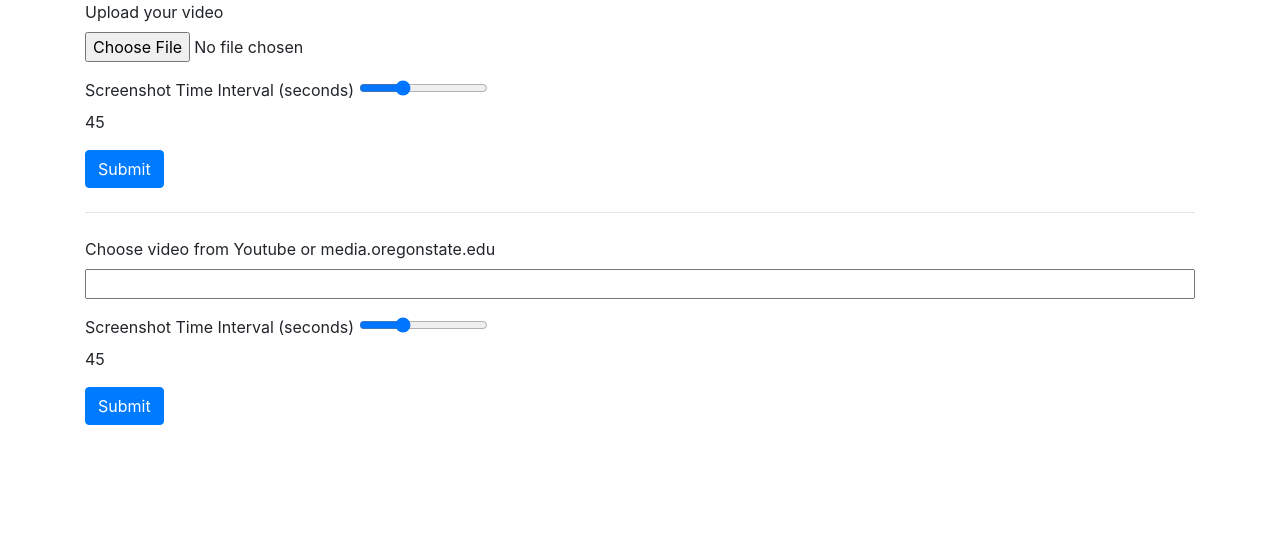
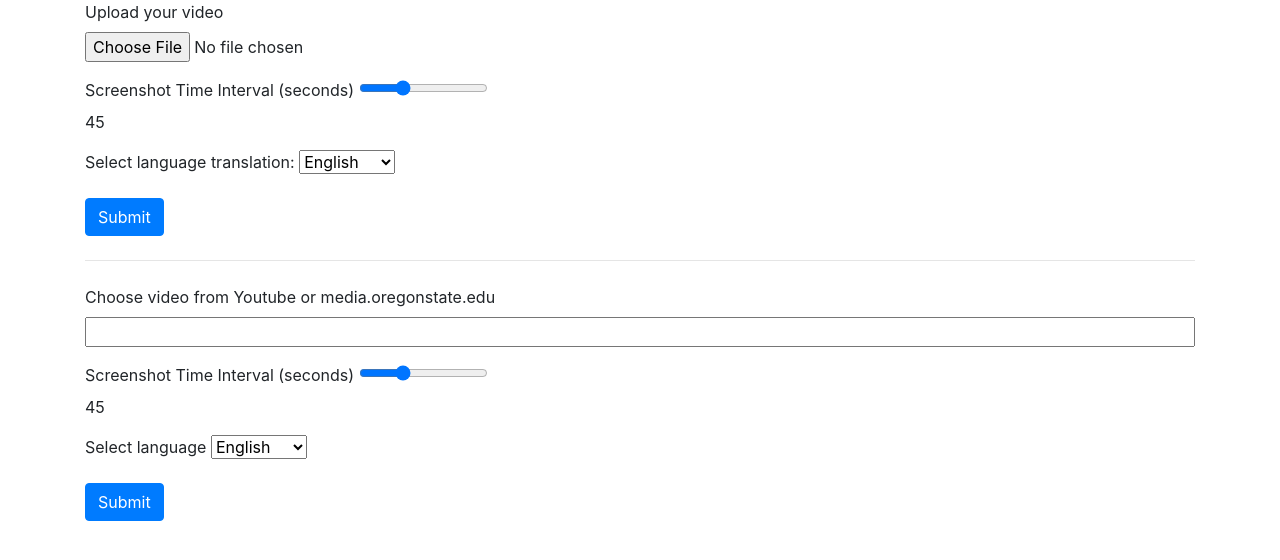
Before and after one commit to kenkoolio/team_tbd, a Flask app: page /upload in a window 1280 px wide. Shown: the part 56-616 px from the top of the page. Run offline with Flask 2, Linux system fonts and the light colour scheme; some libraries are stand-ins or nearby versions.

Commit message:
Form inputs for translations w/ some flask edits to process the input

```diff
--- a/run.py
+++ b/run.py
@@ -49,6 +49,7 @@ def upload():
             file.save(os.path.join(app.config['UPLOAD_FOLDER'], filename))
             session['filename'] = filename
             session['time_interval']=int(request.form['time_interval'])
+            session['translation']=request.form['translation']
             return redirect(url_for('process_file'))
     else:
         script = ["uploadscript.js"]
@@ -65,7 +66,7 @@ def upload_from_url():
 
             session['filename'] = download_video(video_url, app.config['UPLOAD_FOLDER'], 'en')
             session['time_interval'] = int(request.form["time_interval"])
-
+            session['translation']=request.form['translation']
             return redirect(url_for('process_file'))
         else:
             flash('Incorrect Video URL')
@@ -87,8 +88,9 @@ def process_file():
 #    session['pdf_path'] = pdf_path
 #    return redirect(url_for('result'))
 #    print(image_text)
+    translation=session['translation']
     global p
-    p = Process(target=detachedProcessFile, args=(filename, folderName, time_interval, filepath))
+    p = Process(target=detachedProcessFile, args=(filename, folderName, time_interval, filepath, True, translation))
     p.start()
     script = ['processscript.js']
 #    return render_template("editTranscription.html", image_text=image_text)
@@ -178,8 +180,8 @@ def send():
 
 
 #This is run separately and saves the image_text dictionary in a file
-def detachedProcessFile(filename, folderName, time_interval, filepath):
-    segments = spliceAndProcess(filename, app.config['UPLOAD_FOLDER'], time_interval, folderName)
+def detachedProcessFile(filename, folderName, time_interval, filepath, translate, language):
+    segments = spliceAndProcess(filename, app.config['UPLOAD_FOLDER'], time_interval, folderName, translate, language)
     image_text = create_imagetext_dictionary(segments)
     with open(filepath, 'w') as f:
         json.dump(image_text, f)
--- a/templates/upload.html
+++ b/templates/upload.html
@@ -14,6 +14,19 @@
   <input type="range" id="time_interval" name="time_interval"
          min="10" max="120" value="45" step="5" onchange="updateTextInput(this.value, 'slider_label');">
   <p id="slider_label">45</p>
+  <label for="translation">Select language translation:</label>
+  <select id="translation" name="translation">
+    <option value="ar">Arabic</option>
+    <option value="zh-CN">Chinese</option>
+    <option value="en" selected="selected">English</option>
+    <option value="fr">French</option>
+    <option value="de">German</option>
+    <option value="hi">Hindi</option>
+    <option value="ja">Japanese</option>
+    <option value="es">Spanish</option>
+    <option value="ru">Russian</option>
+    <option value="sw">Swahili</option>
+  </select>
 </div>
   <button id="upload-submit" type="submit" value="Upload" class="btn btn-primary">Submit</button>
 </form>
@@ -32,6 +45,19 @@
   <input type="range" id="time_interval" name="time_interval"
          min="10" max="120" value="45" step="5" onchange="updateTextInput(this.value, 'slider_label_web');">
   <p id="slider_label_web">45</p>
+  <label for="translation">Select language</label>
+  <select id="translation" name="translation">
+    <option value="ar">Arabic</option>
+    <option value="zh-CN">Chinese</option>
+    <option value="en" selected="selected">English</option>
+    <option value="fr">French</option>
+    <option value="de">German</option>
+    <option value="hi">Hindi</option>
+    <option value="ja">Japanese</option>
+    <option value="es">Spanish</option>
+    <option value="ru">Russian</option>
+    <option value="sw">Swahili</option>
+  </select>
 </div>
   <button id="upload-from-url" type="submit" value="Upload" class="btn btn-primary">Submit</button>
 </form>
```
